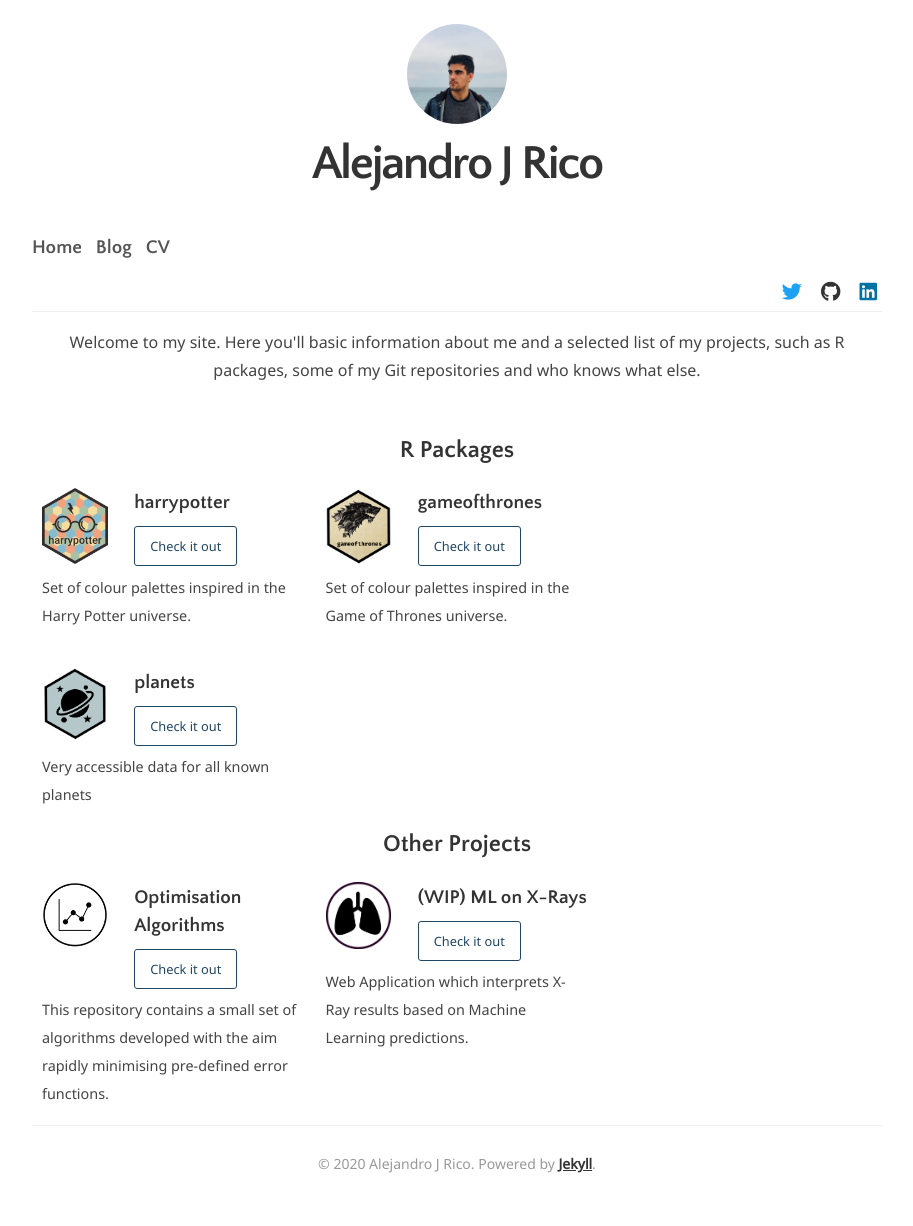
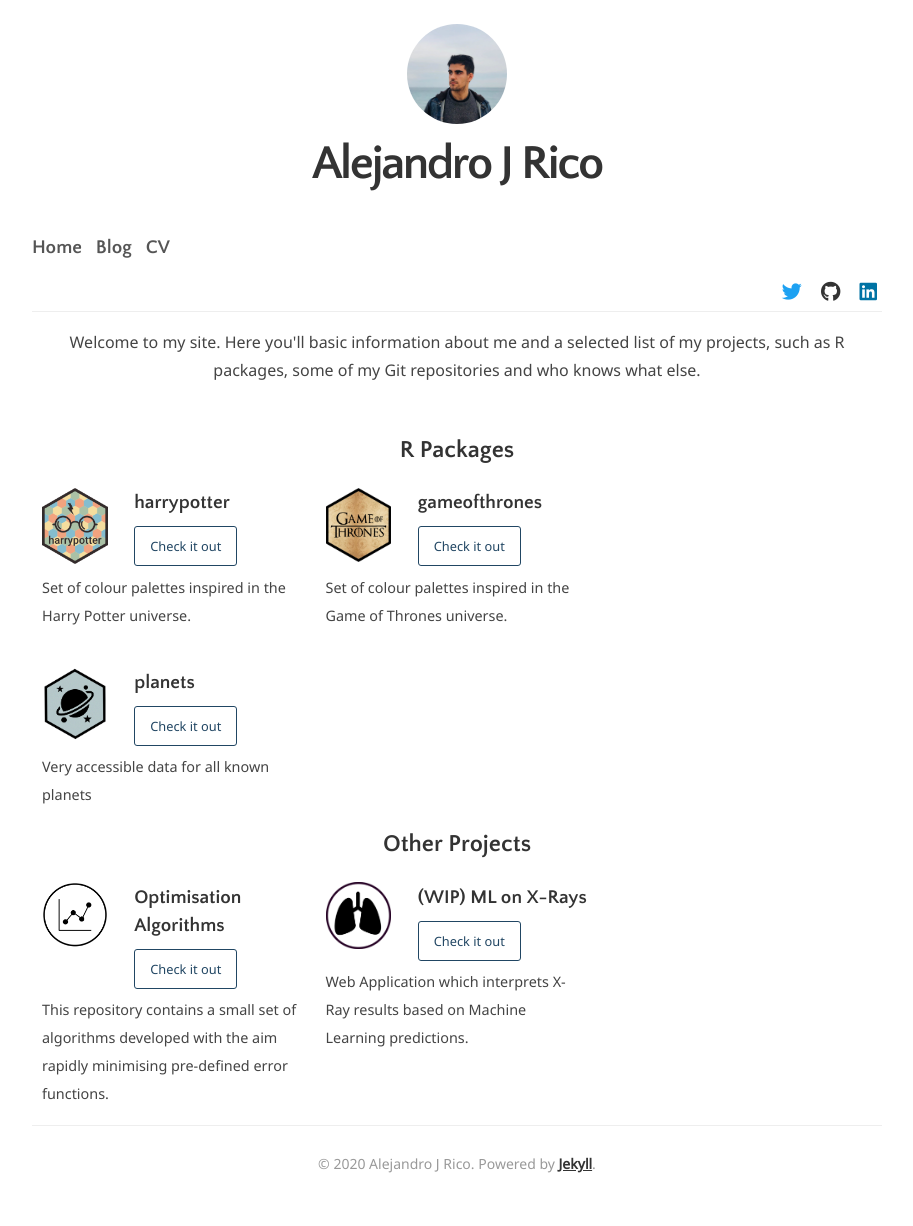
Before and after one commit to aljrico/aljrico.github.io, a Jekyll site: the page built from index.html, in a window 1280 px wide. Shown: the whole page, without its empty margins (183-1096 px from the left). Built offline with Jekyll 4.4.1, drawn with Linux system fonts in a browser that asks for light colours; nearby versions of some CDN libraries.

Commit message:
update got logo

```diff
--- a/_includes/r-packages.html
+++ b/_includes/r-packages.html
@@ -14,7 +14,7 @@
   {% include small-project.html
     layout = "left"
     title =   "gameofthrones"
-    image =    "gameofthrones_logo.png"
+    image =    "got_logo.png"
     link =    "https://github.com/aljrico/gameofthrones"
     content = "Set of colour palettes inspired in the Game of Thrones universe."
   %}
```
Also changed, not shown: assets/img/got_logo.png (added).
